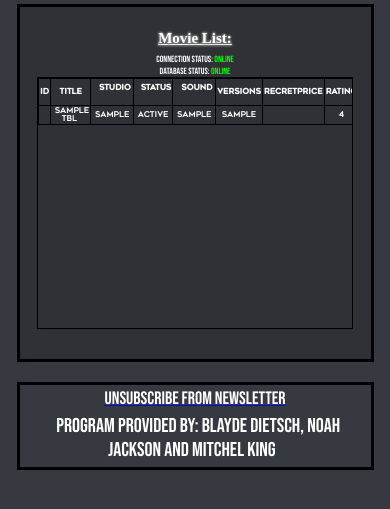
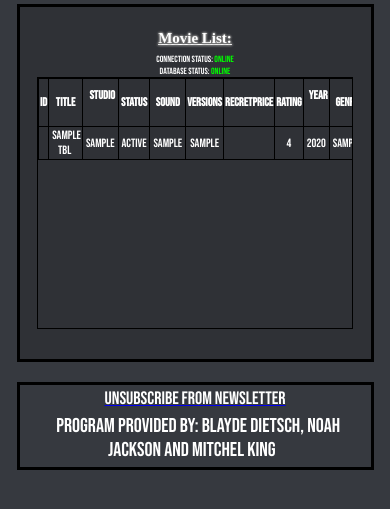
Before and after one commit to mkjking/RAD, a PHP site: page /MovieList.php in a window 390 px wide. Shown: the part 156-665 px from the top of the page. Run offline with PHP 8.4, Linux system fonts and the light colour scheme; tables that the repository leaves empty or names only in its code hold one stand-in row (values such as "Sample post"); data that the repository does not hold is empty.

Commit message:
Font fix on Table

```diff
--- a/MovieDatabasecss.css
+++ b/MovieDatabasecss.css
@@ -181,7 +181,9 @@ nav a:hover::before {
 /*========================================= OTHER CSS =========================================*/
 
 table {
-    font-family: Geometos;
+    font-family: Babus;
+    font-size: large;
+    padding: 1px;
     color: white;
     border: 3px solid black;
     margin: auto;
@@ -358,7 +360,7 @@ img {
     /*=================== OTHER CSS ==================*/
 
     table {
-        font-family: Geometos;
+        font-size: 16px;
     }
 
     .container {
@@ -513,8 +515,7 @@ img {
     /*=================== OTHER CSS ==================*/
 
     table {
-        font-family: Geometos;
-        font-size: 12px;
+        font-size: 14px;
         border: 1px solid  black;
         padding: 0px;
 
@@ -683,8 +684,7 @@ img {
     /*=================== OTHER CSS ==================*/
 
     table {
-        font-family: Geometos;
-        font-size: 8px;
+        font-size: 12px;
         border: 1px solid  black;
         padding: 0px;
 
--- a/config.php
+++ b/config.php
@@ -13,7 +13,7 @@
 		//Variables for connection
 		$host = "localhost";
 		$user = "root";
-		$password = "";
+		$password = "usbw";
 		$database= "rentalmovies_db";
 		$port = 3306;
 
```
